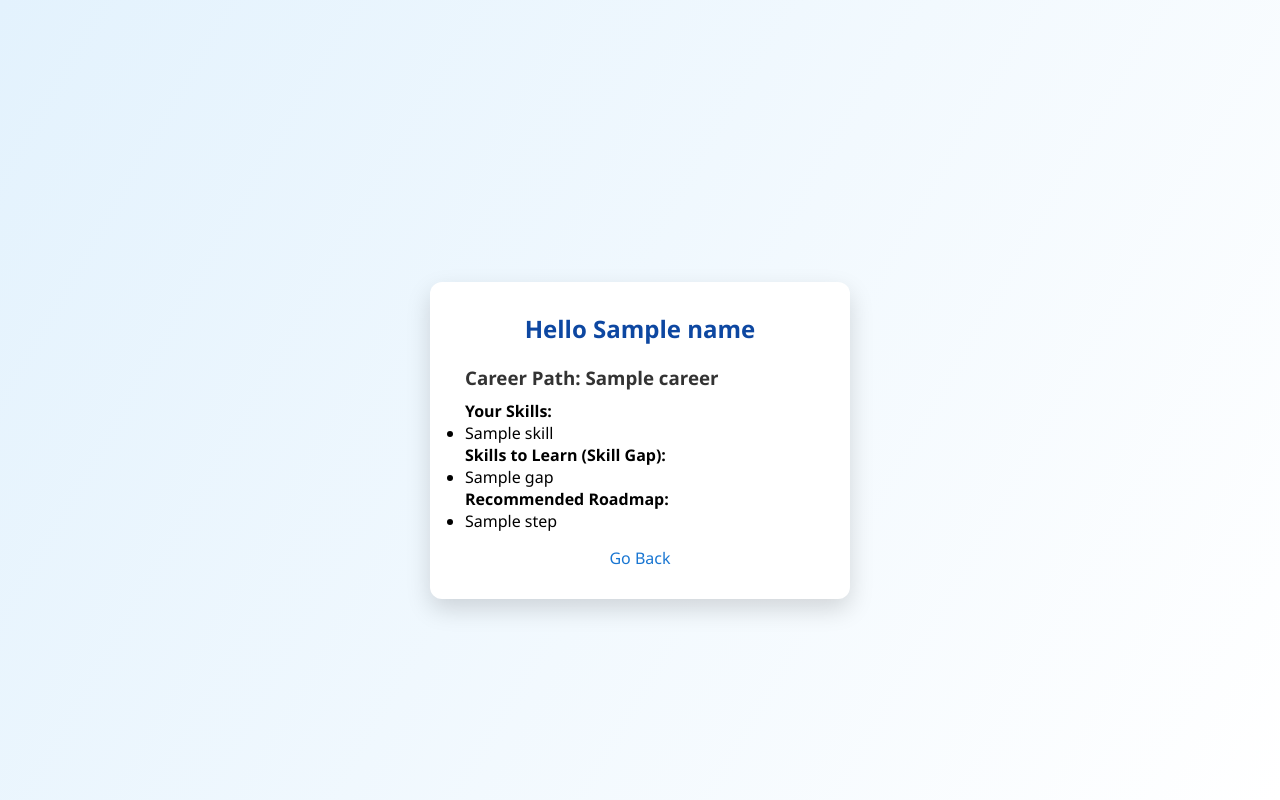
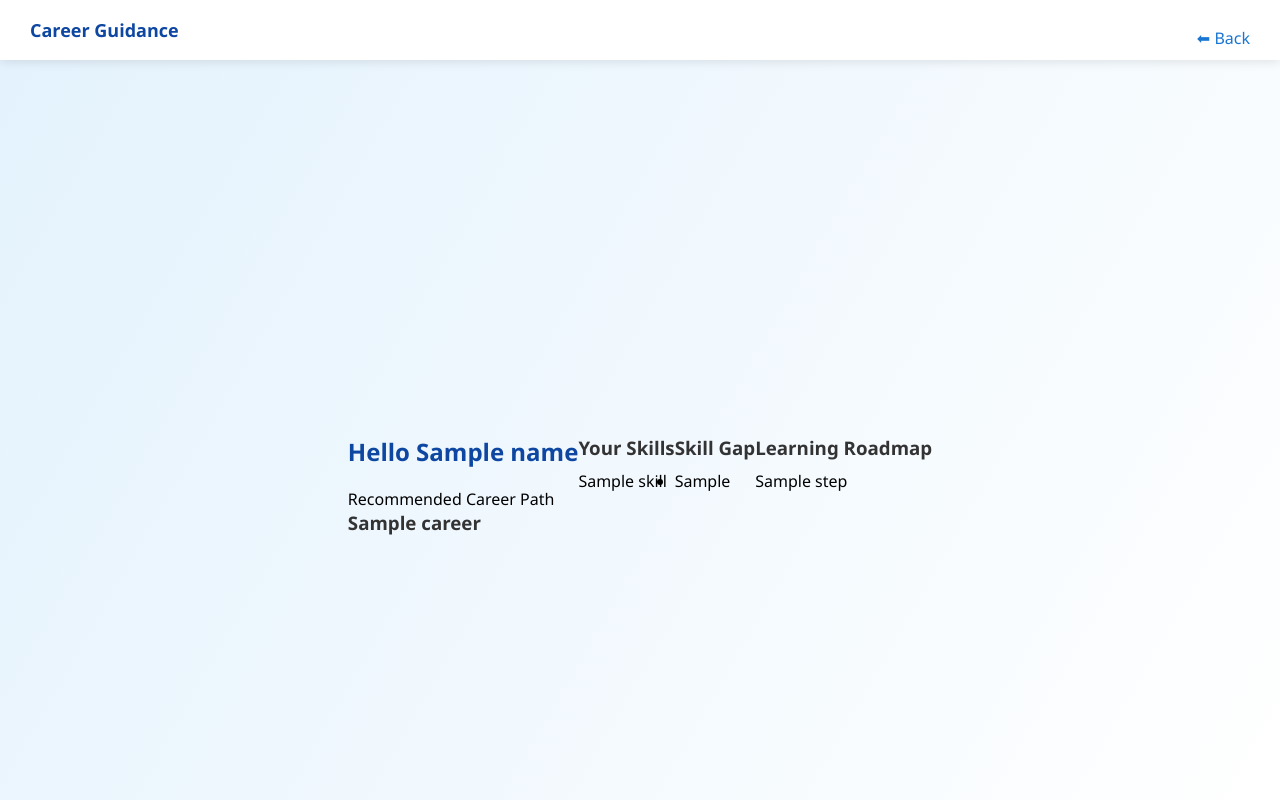
Before and after one commit to seemakurti-harika/smart-career-guidance, a Flask app: template templates/result.html in a window 1280 px wide. Run offline with Flask 3, Linux system fonts and the light colour scheme; the template is opened without the code that fills it: most values are stand-ins (such as "Sample title", 1, 10 or a date in 2020).

Commit message:
Refactor result.html for improved layout and styling

```diff
--- a/templates/result.html
+++ b/templates/result.html
@@ -8,33 +8,56 @@
     />
   </head>
   <body>
-    <form>
-      <h2>Hello {{ name }}</h2>
+    <div class="topbar">
+      <div class="app-name">Career Guidance</div>
+      <a href="/" class="theme-btn">⬅ Back</a>
+    </div>
 
-      <h3>Career Path: {{ career }}</h3>
+    <div class="container">
+      <div class="card">
+        <h2>Hello {{ name }}</h2>
+        <p class="subtitle">Recommended Career Path</p>
+        <h3>{{ career }}</h3>
+      </div>
 
-      <p><strong>Your Skills:</strong></p>
-      <ul>
-        {% for s in skills %}
-        <li>{{ s }}</li>
-        {% endfor %}
-      </ul>
+      <div class="card">
+        <h3>Your Skills</h3>
+        <div class="skills">
+          {% for s in skills %}
+          <span class="skill-box">{{ s }}</span>
+          {% endfor %}
+        </div>
+      </div>
 
-      <p><strong>Skills to Learn (Skill Gap):</strong></p>
-      <ul>
-        {% for gap in skill_gap %}
-        <li>{{ gap }}</li>
-        {% endfor %}
-      </ul>
+      <div class="card">
+        <h3>Skill Gap</h3>
+        {% if skill_gap %}
+        <ul>
+          {% for g in skill_gap %}
+          <li>{{ g }}</li>
+          {% endfor %}
+        </ul>
+        {% else %}
+        <p>No skill gaps 🎉</p>
+        {% endif %}
+      </div>
 
-      <p><strong>Recommended Roadmap:</strong></p>
-      <ul>
-        {% for step in roadmap %}
-        <li>{{ step }}</li>
-        {% endfor %}
-      </ul>
-
-      <a href="/">Go Back</a>
-    </form>
+      <div class="card">
+        <h3>Learning Roadmap</h3>
+        <div class="timeline">
+          {% for step in roadmap %}
+          <div class="timeline-item">
+            <span></span>
+            <p>{{ step }}</p>
+          </div>
+          {% endfor %}
+        </div>
+      </div>
+    </div>
+    <script>
+      function toggleTheme() {
+        document.body.classList.toggle("dark");
+      }
+    </script>
   </body>
 </html>
```
